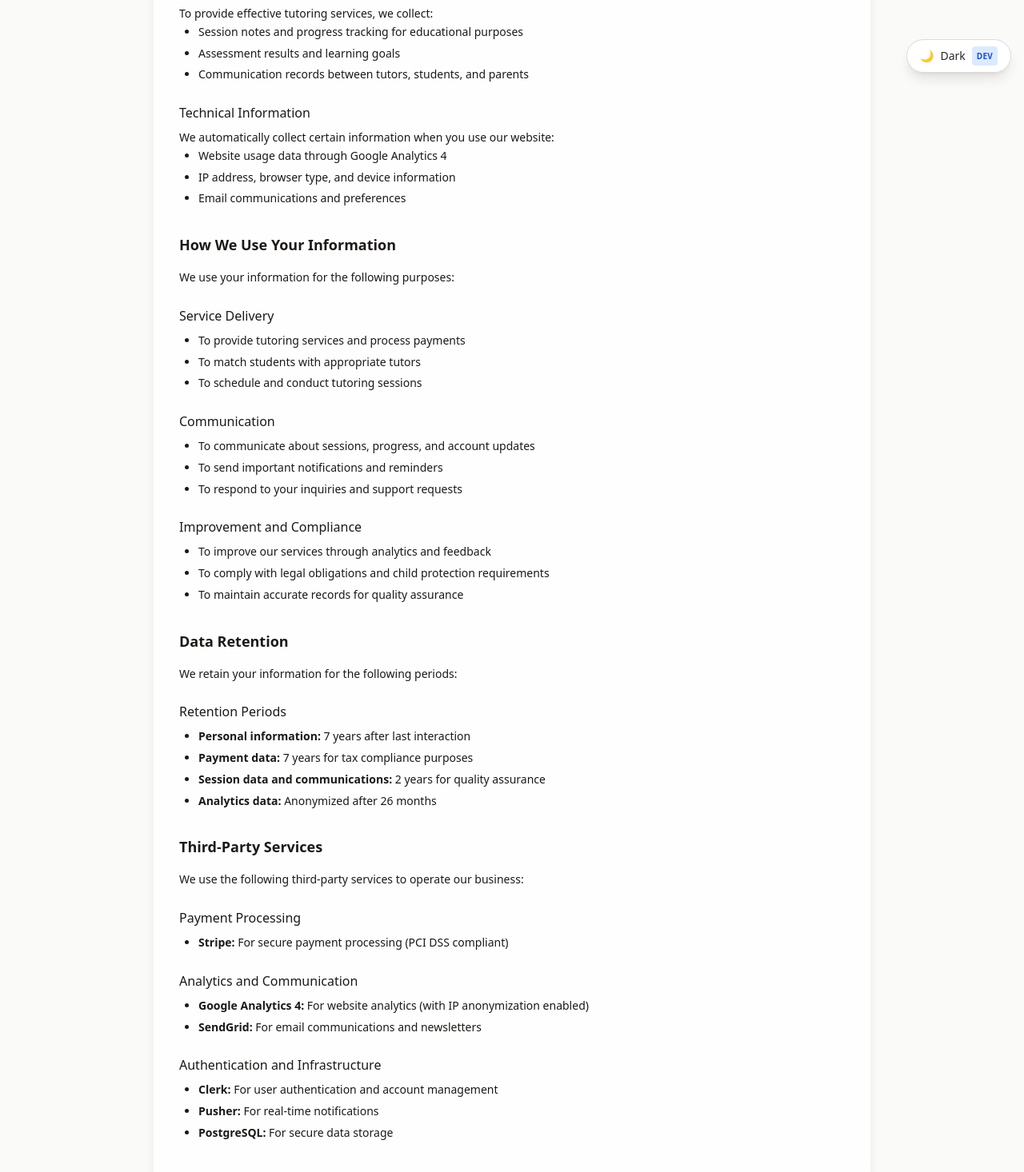
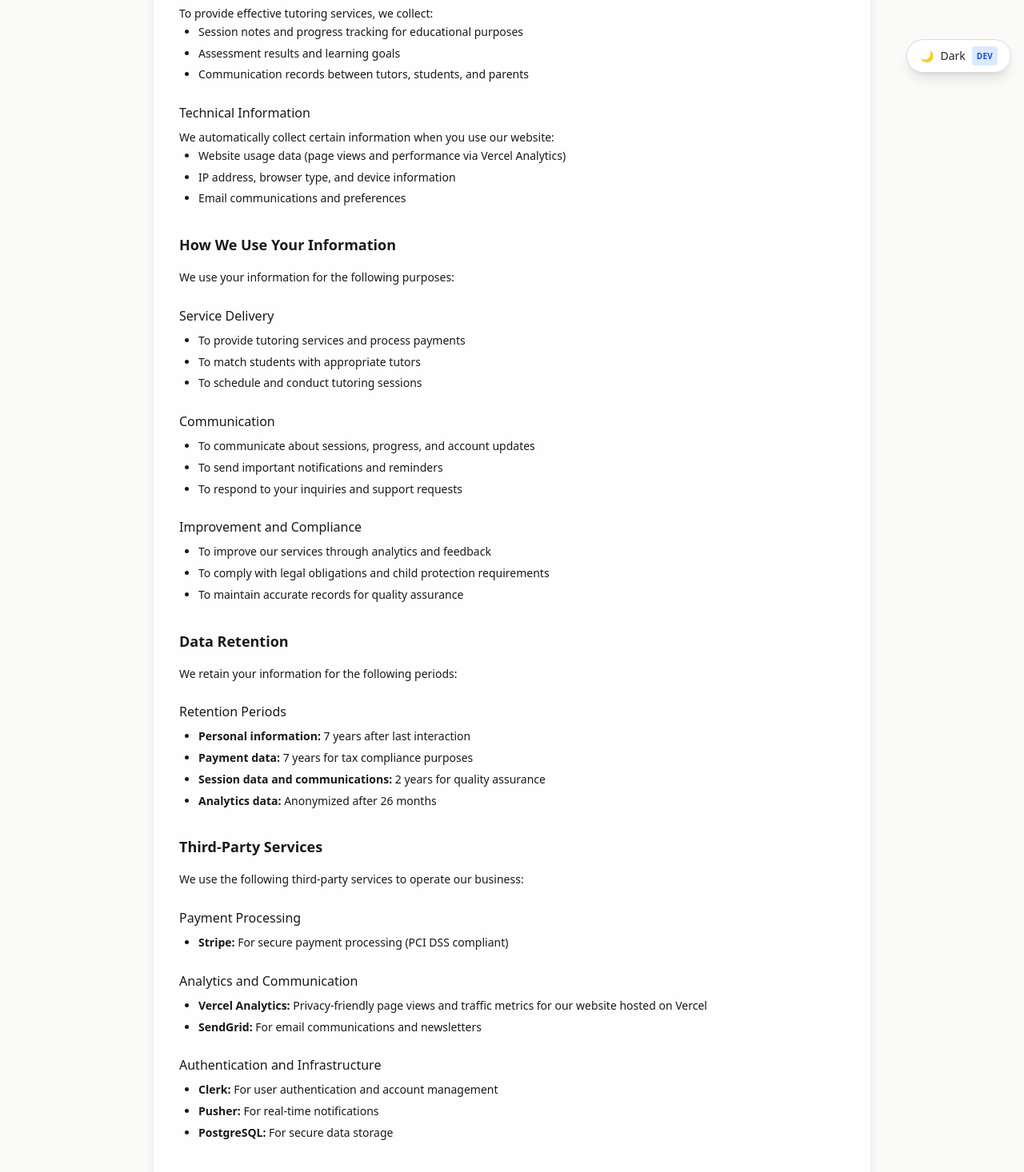
Before and after one commit to jacquescaspar-bit/ZPD, a Next.js app: page /privacy in a window 1280 px wide. Shown: the part 693-2159 px from the top of the page at 80% size. Built offline with nearby package versions, Linux system fonts and the light colour scheme.

Commit message:
Add Vercel Analytics for privacy-friendly pageview tracking
Install @vercel/analytics and mount it in the root layout. Update the
privacy policy to describe Vercel Analytics instead of unused GA4 copy.

```diff
--- a/app/layout.tsx
+++ b/app/layout.tsx
@@ -2,6 +2,7 @@
 import { Inter } from "next/font/google";
 import localFont from "next/font/local";
 import Script from "next/script";
+import { Analytics } from "@vercel/analytics/next";
 import DevThemeToggle from "@/components/DevThemeToggle";
 import SiteFooter from "@/components/SiteFooter";
 import { SITE_NAME, SITE_URL } from "@/lib/constants";
@@ -129,6 +130,7 @@
       ) : null}
       {children}
       <SiteFooter />
+      <Analytics />
       {isDev ? <DevThemeToggle /> : null}
     </body>
   </html>
--- a/app/privacy/page.tsx
+++ b/app/privacy/page.tsx
@@ -95,7 +95,10 @@
               website:
             </p>
             <ul className="list-disc pl-6 space-y-1">
-              <li>Website usage data through Google Analytics 4</li>
+              <li>
+                Website usage data (page views and performance via Vercel
+                Analytics)
+              </li>
               <li>IP address, browser type, and device information</li>
               <li>Email communications and preferences</li>
             </ul>
@@ -181,8 +184,8 @@
             </h3>
             <ul className="list-disc pl-6 space-y-1">
               <li>
-                <strong>Google Analytics 4:</strong> For website analytics (with
-                IP anonymization enabled)
+                <strong>Vercel Analytics:</strong> Privacy-friendly page views
+                and traffic metrics for our website hosted on Vercel
               </li>
               <li>
                 <strong>SendGrid:</strong> For email communications and
--- a/package.json
+++ b/package.json
@@ -23,6 +23,7 @@
     "@sendgrid/mail": "^8.1.6",
     "@stripe/react-stripe-js": "^5.4.1",
     "@stripe/stripe-js": "^8.5.3",
+    "@vercel/analytics": "^2.0.1",
     "@vercel/blob": "^2.5.0",
     "clsx": "^2.1.1",
     "framer-motion": "^12.23.24",
```
Also changed, not shown: 1 other file (tests, documents, lock files or other folders).
